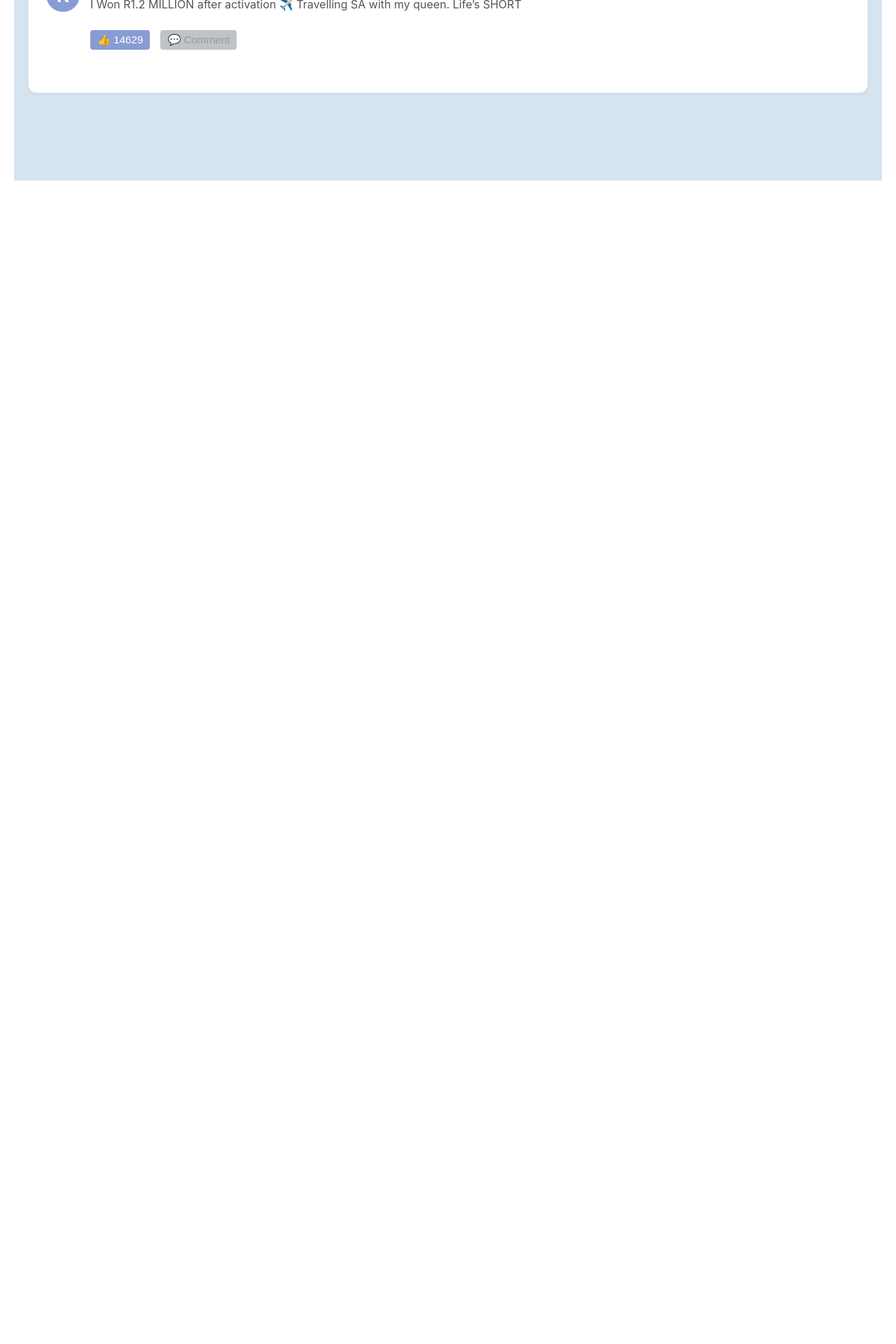
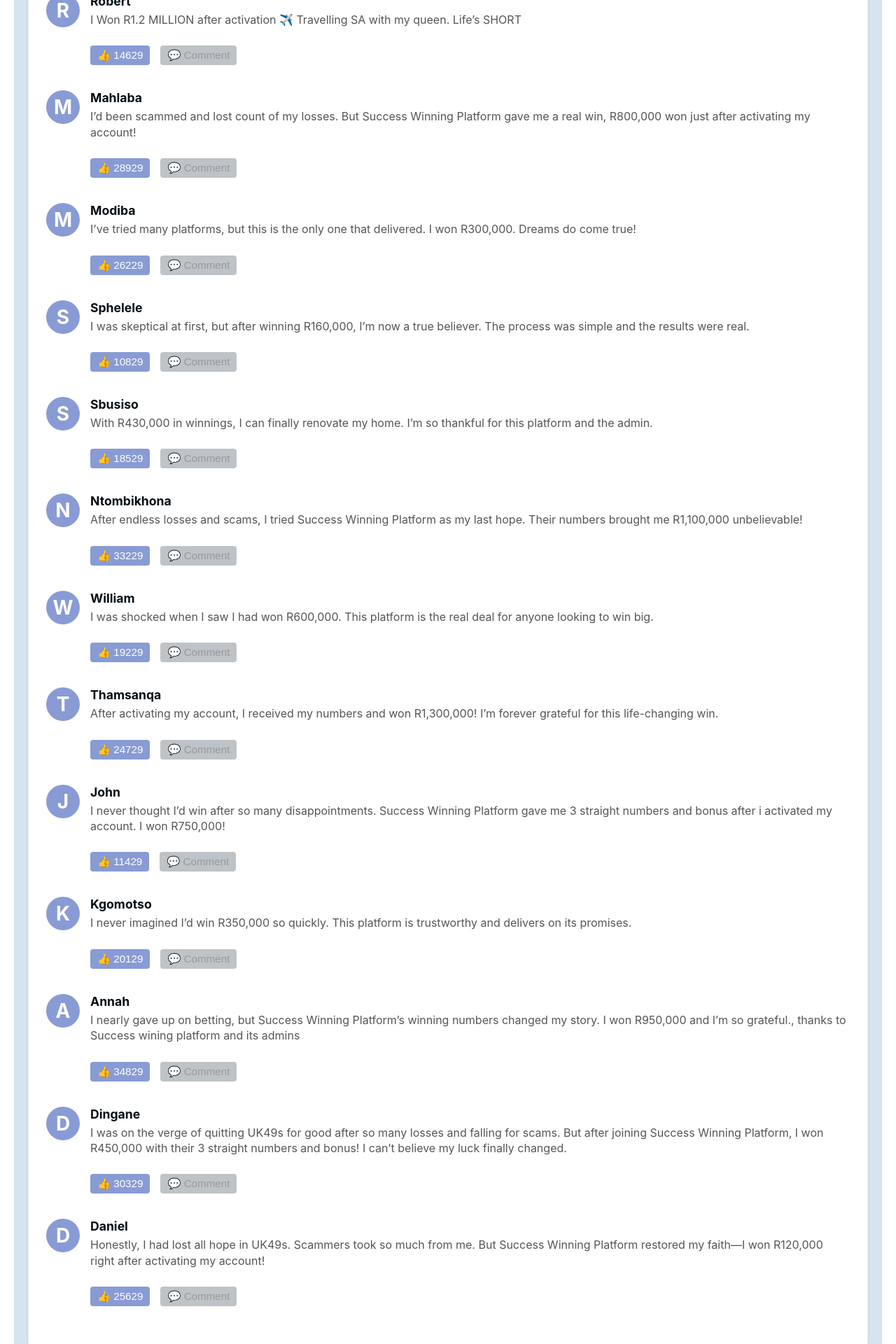
Before and after one commit to omas1st/successplatform, a React (Create React App) app: page / in a window 1280 px wide. Shown: the part 2580-4500 px from the top of the page at 70% size. Before the commit the page ends 2838 px from the top, so only its background shows below. Built offline with nearby package versions, Linux system fonts and the light colour scheme; no server answers; the HTML template or start-up script is replaced by a standard one.

Commit message:
Update Home.js

```diff
--- a/src/pages/Home.js
+++ b/src/pages/Home.js
@@ -11,7 +11,7 @@
   {
     id: 'thandi',
     name: 'Thandi',
-    text: 'Activated, won R650k, and launched my catering empire! From street vendor to business owner in 7 days. Only God and this platform!',
+    text: 'I almost gave up betting on UK49s because of endless losses. Taking one last chance with Success Winning Platform was the best decision ever. I won R320,000 and my life has changed!',
     initialLikes: 31800,
   },
   {
@@ -19,6 +19,78 @@
     name: 'Robert',
     text: 'I Won R1.2 MILLION after activation ✈️ Travelling SA with my queen. Life’s SHORT',
     initialLikes: 14500,
+  },
+  {
+    id: 'mahlaba',
+    name: 'Mahlaba',
+    text: 'I’d been scammed and lost count of my losses. But Success Winning Platform gave me a real win, R800,000 won just after activating my account!',
+    initialLikes: 28800,
+  },
+  {
+    id: 'modiba',
+    name: 'Modiba',
+    text: 'I’ve tried many platforms, but this is the only one that delivered. I won R300,000. Dreams do come true!',
+    initialLikes: 26100,
+  },
+  {
+    id: 'sphelele',
+    name: 'Sphelele',
+    text: 'I was skeptical at first, but after winning R160,000, I’m now a true believer. The process was simple and the results were real.',
+    initialLikes: 10700,
+  },
+  {
+    id: 'sbusiso',
+    name: 'Sbusiso',
+    text: 'With R430,000 in winnings, I can finally renovate my home. I’m so thankful for this platform and the admin.',
+    initialLikes: 18400,
+  },
+  {
+    id: 'ntombikhona',
+    name: 'Ntombikhona',
+    text: 'After endless losses and scams, I tried Success Winning Platform as my last hope. Their numbers brought me R1,100,000 unbelievable!',
+    initialLikes: 33100,
+  },
+  {
+    id: 'william',
+    name: 'William',
+    text: 'I was shocked when I saw I had won R600,000. This platform is the real deal for anyone looking to win big.',
+    initialLikes: 19100,
+  },
+  {
+    id: 'thamsanqa',
+    name: 'Thamsanqa',
+    text: 'After activating my account, I received my numbers and won R1,300,000! I’m forever grateful for this life-changing win.',
+    initialLikes: 24600,
+  },
+  {
+    id: 'john',
+    name: 'John',
+    text: 'I never thought I’d win after so many disappointments. Success Winning Platform gave me 3 straight numbers and bonus after i activated my account. I won R750,000!',
+    initialLikes: 11300,
+  },
+  {
+    id: 'kgomotso',
+    name: 'Kgomotso',
+    text: 'I never imagined I’d win R350,000 so quickly. This platform is trustworthy and delivers on its promises.',
+    initialLikes: 20000,
+  },
+  {
+    id: 'annah',
+    name: 'Annah',
+    text: 'I nearly gave up on betting, but Success Winning Platform’s winning numbers changed my story. I won R950,000 and I’m so grateful., thanks to Success wining platform and its admins',
+    initialLikes: 34700,
+  },
+  {
+    id: 'dingane',
+    name: 'Dingane',
+    text: 'I was on the verge of quitting UK49s for good after so many losses and falling for scams. But after joining Success Winning Platform, I won R450,000 with their 3 straight numbers and bonus! I can’t believe my luck finally changed.',
+    initialLikes: 30200,
+  },
+  {
+    id: 'daniel',
+    name: 'Daniel',
+    text: 'Honestly, I had lost all hope in UK49s. Scammers took so much from me. But Success Winning Platform restored my faith—I won R120,000 right after activating my account!',
+    initialLikes: 25500,
   },
 ];
 
```
